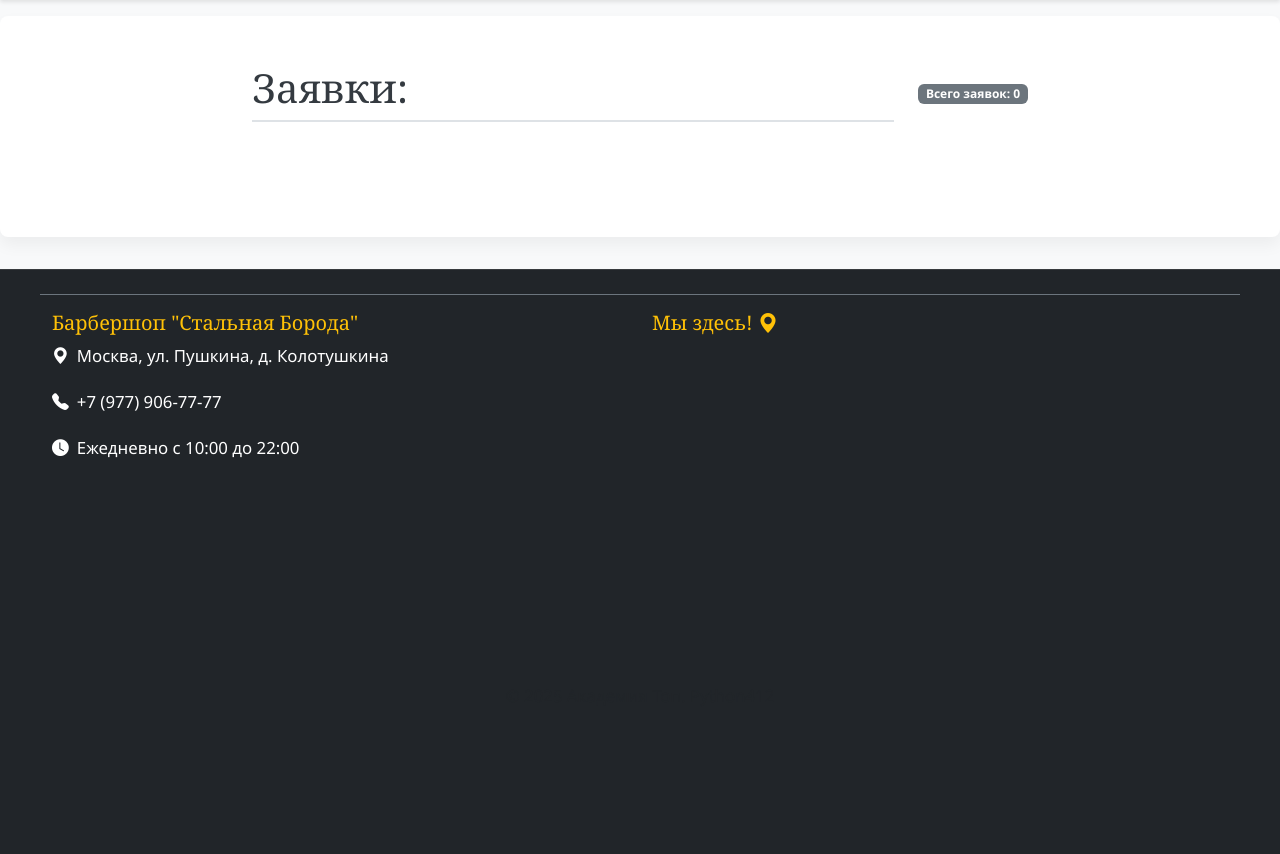
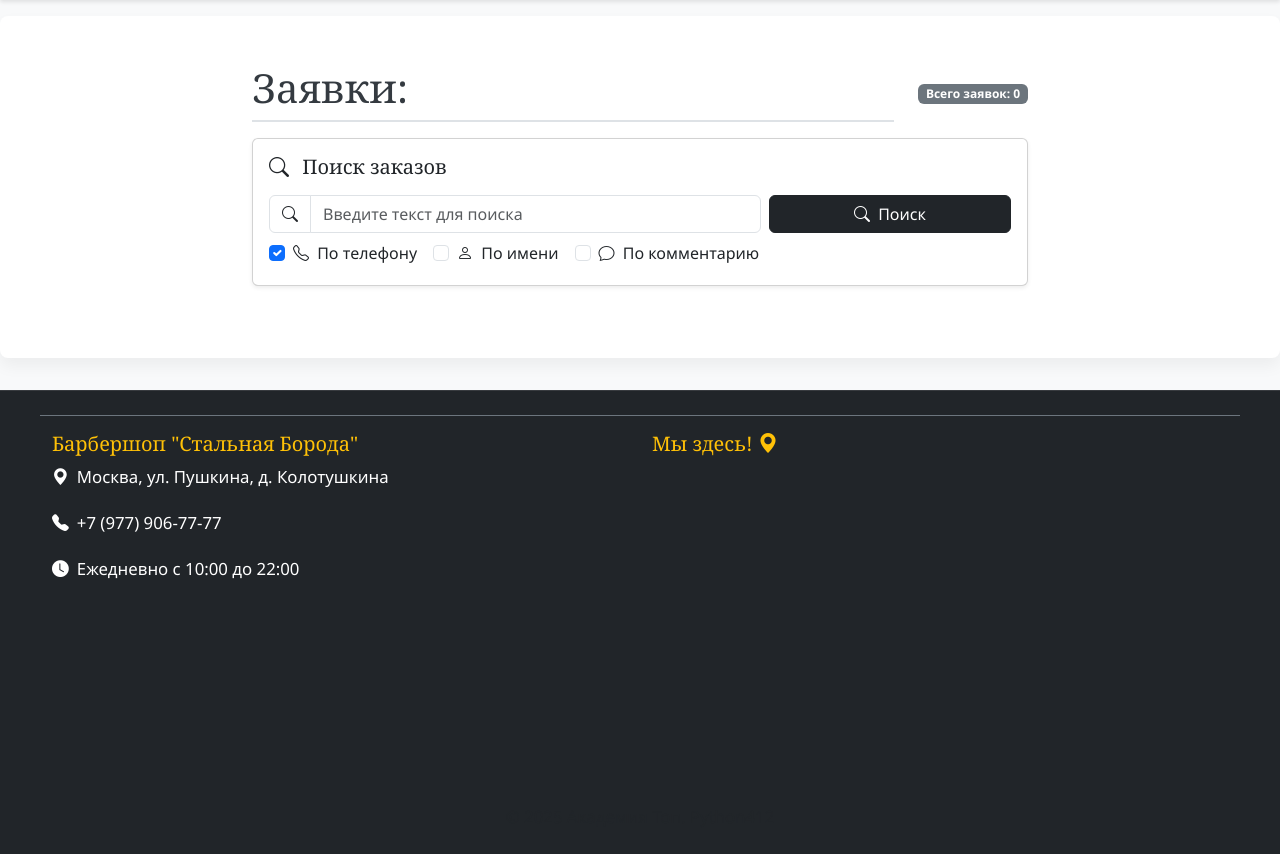
Before and after one commit to AlexChernousov70/Django_first_projeckt, a Django app: page /barbershop/orders/ in a window 1280 px wide. Shown: the part 66-920 px from the top of the page. Before the commit the page ends 524 px from the top, so only its background shows below. Run offline with Django 5.2, Linux system fonts and the light colour scheme; the visitor is signed in with stand-in values (Sample User, id 1); data that the repository does not hold is empty.

Commit message:
hw_40 Добавлена строка поиска, в разработке

```diff
--- a/core/templates/core/orders_list.html
+++ b/core/templates/core/orders_list.html
@@ -10,6 +10,69 @@
         </div>
     </div>
 
+    <div class="card mb-4 shadow-sm">
+        <div class="card-body">
+            <h5 class="card-title mb-3">
+            <i class="bi bi-search me-2"></i>
+            Поиск заказов
+            </h5>
+        {% comment %} Поисковая форма {% endcomment %}
+            <form>
+                <div class="row g-2">
+                    <div class="col-12 col-md-8">
+                        <div class="input-group">
+                            <span class="input-group-text bg-white">
+                            <i class="bi bi-search"></i>
+                            </span>
+                            <input
+                                type="text"
+                                class="form-control"
+                                name="search"
+                                placeholder="Введите текст для поиска"
+                                value="{{ request.GET.search|default:'' }}"
+                            />
+                        </div>
+                    </div>
+                    <div class="col-12 col-md-4 d-flex">
+                        <button type="submit" class="btn btn-dark flex-grow-1">
+                        <i class="bi bi-search me-1"></i>
+                        Поиск
+                        </button>
+                    </div>
+                </div>
+
+                <!-- Чекбоксы для выбора полей поиска -->
+                <div class="row mt-2">
+                    <div class="col-12">
+                        <div class="d-flex flex-wrap gap-3">
+                            <div class="form-check">
+                                <input class="form-check-input" type="checkbox" id="searchPhone"
+                                name="search_in" value="phone" {% if not request.GET.search_in or 'phone' in request.GET.search_in %}checked{% endif %} >
+                                <label class="form-check-label" for="searchPhone">
+                                    <i class="bi bi-telephone me-1"></i> По телефону
+                                </label>
+                            </div>
+                            <div class="form-check">
+                                <input class="form-check-input" type="checkbox" id="searchName"
+                                name="search_in" value="name" {% if 'name' in request.GET.search_in %}checked{% endif %} >
+                                <label class="form-check-label" for="searchName">
+                                    <i class="bi bi-person me-1"></i> По имени
+                                </label>
+                            </div>
+                            <div class="form-check">
+                                <input class="form-check-input" type="checkbox"
+                                id="searchComment" name="search_in" value="comment" {% if 'comment' in request.GET.search_in %}checked{% endif %} >
+                                <label class="form-check-label" for="searchComment">
+                                    <i class="bi bi-chat me-1"></i> По комментарию
+                                </label>
+                            </div>
+                        </div>
+                    </div>
+                </div>
+            </form>
+        </div>
+    </div>
+
     <div class="row">
         {% for order in orders %}
         <div class="col-12 col-md-6 col-lg-4 mb-4">
--- a/core/views.py
+++ b/core/views.py
@@ -3,6 +3,8 @@ from django.http import HttpResponse
 from .data import *
 from .models import Order, Master, Service, Review
 from django.contrib.auth.decorators import login_required
+from django.db.models import Q
+
 
 def landing(request):
     context = {
@@ -23,11 +25,62 @@ def thanks(request):
 def orders_list(request):
 
     orders = Order.objects.all().order_by('-date_created') # получение всех объектов, сортированных по дате создания
+
+    if request.method == "GET":
+        # Получаем все заказы
+        # Используем жадную загрузку для мастеров и услуг
+        # all_orders = Order.objects.prefetch_related("master", "services").all()
+        # all_orders = Order.objects.all()
+        all_orders = Order.objects.select_related("master").prefetch_related("services").all()
+
+        # Получаем строку поиска
+        search_query = request.GET.get("search", None)
+
+        if search_query:
+            # Получаем чекбоксы
+            check_boxes = request.GET.getlist("search_in")
+
+            # Проверяем Чекбоксы и добавляем Q объекты в запрос
+            # |= это оператор "или" для Q объектов
+            filters = Q()
+
+            if "phone" in check_boxes:
+                # Полная запись где мы увеличиваем фильтры
+                filters = filters | Q(phone__icontains=search_query)
+
+            if "name" in check_boxes:
+                # Сокращенная запись через inplace оператор
+                filters |= Q(client_name__icontains=search_query)
+
+            if "comment" in check_boxes:
+                filters |= Q(comment__icontains=search_query)
+
+            if filters:
+                # Если фильтры появились. Если Q остался пустым, мы не попадем сюда
+                all_orders = all_orders.filter(filters)
+
     context = {
         'orders': orders,
         'is_orders_list': True
     }
     return render(request, 'core/orders_list.html', context)
+
+
+
+
+
+
+
+
+
+
+
+
+
+
+
+
+
 
 @login_required
 def order_detail(request, order_id):
```
